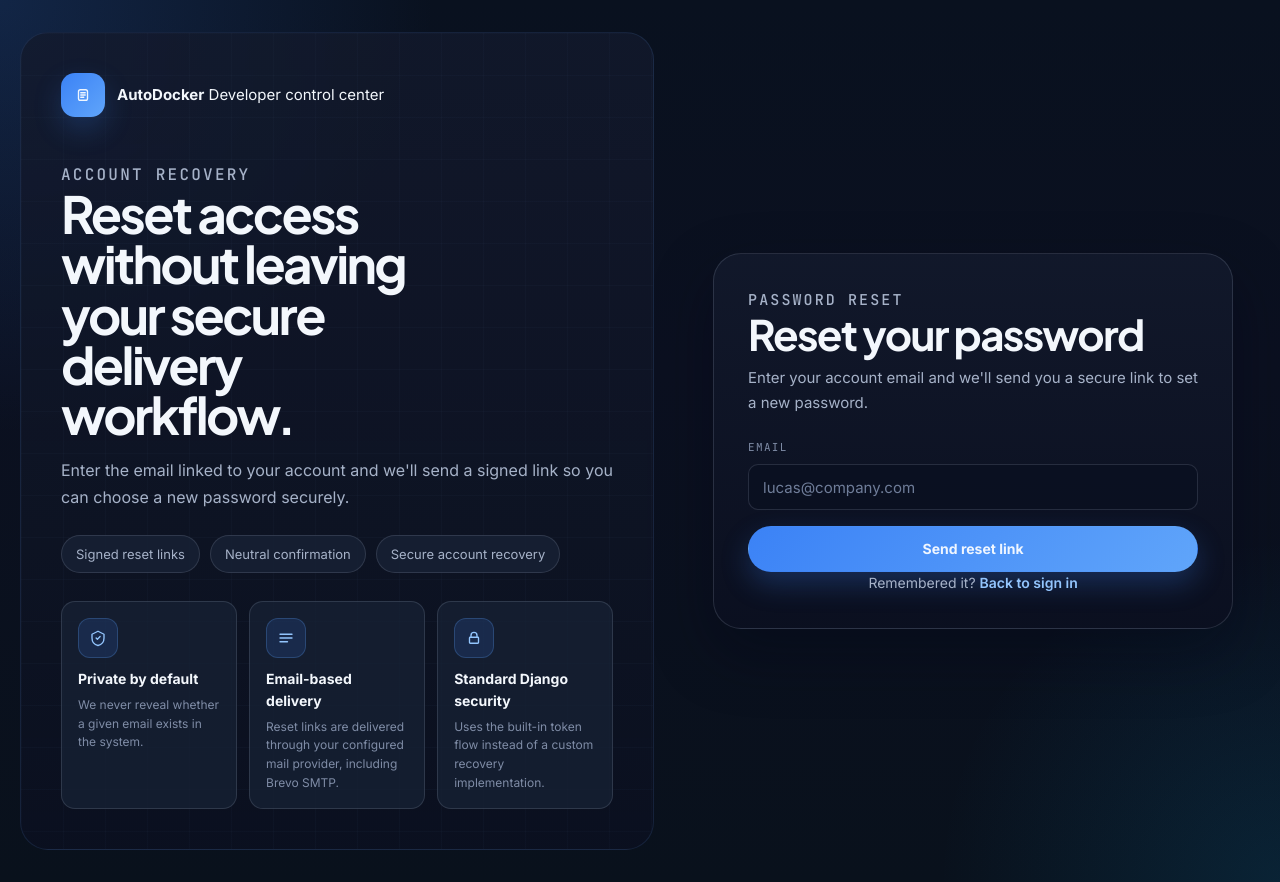
After one commit to LucasTabacchi/autodocker, a Django app: page /accounts/password-reset/ in a window 1280 px wide. The commit adds this page. Run offline with Django 5.2, Linux system fonts and the light colour scheme; parts of the project's set-up code (start-up, migrations or seed data) failed here and were passed over.

Commit message:
Add password reset email flow

```diff
--- a/config/urls.py
+++ b/config/urls.py
@@ -4,13 +4,33 @@ from django.contrib import admin
 from django.contrib.auth import views as auth_views
 from django.urls import include, path
 
-from core.views import HealthcheckView, SignInView, SignUpView
+from core.views import (
+    HealthcheckView,
+    PasswordResetCompleteCustomView,
+    PasswordResetConfirmCustomView,
+    PasswordResetDoneCustomView,
+    PasswordResetRequestView,
+    SignInView,
+    SignUpView,
+)
 
 urlpatterns = [
     path("admin/", admin.site.urls),
     path("accounts/login/", SignInView.as_view(), name="login"),
     path("accounts/signup/", SignUpView.as_view(), name="signup"),
     path("accounts/logout/", auth_views.LogoutView.as_view(), name="logout"),
+    path("accounts/password-reset/", PasswordResetRequestView.as_view(), name="password_reset"),
+    path("accounts/password-reset/sent/", PasswordResetDoneCustomView.as_view(), name="password_reset_done"),
+    path(
+        "accounts/password-reset/confirm/<uidb64>/<token>/",
+        PasswordResetConfirmCustomView.as_view(),
+        name="password_reset_confirm",
+    ),
+    path(
+        "accounts/password-reset/complete/",
+        PasswordResetCompleteCustomView.as_view(),
+        name="password_reset_complete",
+    ),
     path("health/", HealthcheckView.as_view(), name="health"),
     path("", include("core.urls")),
     path("api/", include("core.api.urls")),
--- a/core/forms.py
+++ b/core/forms.py
@@ -2,7 +2,7 @@ from __future__ import annotations
 
 from django import forms
 from django.contrib.auth import get_user_model
-from django.contrib.auth.forms import UserCreationForm
+from django.contrib.auth.forms import PasswordResetForm, SetPasswordForm, UserCreationForm
 
 
 class AnalysisSubmissionForm(forms.Form):
@@ -47,6 +47,40 @@ class AnalysisSubmissionForm(forms.Form):
         if archive and not archive.name.lower().endswith(".zip"):
             raise forms.ValidationError("Only .zip archives are supported for this flow.")
         return cleaned_data
+
+
+class PasswordResetRequestForm(PasswordResetForm):
+    def __init__(self, *args, **kwargs):
+        super().__init__(*args, **kwargs)
+        self.fields["email"].label = "Email"
+        self.fields["email"].widget.attrs.update(
+            {
+                "placeholder": "lucas@company.com",
+                "autocomplete": "email",
+                "class": "signup-input",
+            }
+        )
+
+
+class PasswordResetConfirmCustomForm(SetPasswordForm):
+    def __init__(self, *args, **kwargs):
+        super().__init__(*args, **kwargs)
+        self.fields["new_password1"].label = "New password"
+        self.fields["new_password1"].widget.attrs.update(
+            {
+                "placeholder": "Minimum 8 characters",
+                "autocomplete": "new-password",
+                "class": "signup-input signup-input--password",
+            }
+        )
+        self.fields["new_password2"].label = "Confirm new password"
+        self.fields["new_password2"].widget.attrs.update(
+            {
+                "placeholder": "Repeat your new password",
+                "autocomplete": "new-password",
+                "class": "signup-input signup-input--password",
+            }
+        )
 
 
 class SignUpForm(UserCreationForm):
--- a/core/static/core/css/app.css
+++ b/core/static/core/css/app.css
@@ -386,6 +386,13 @@ textarea:focus-visible,
   color: #fdb7b7;
 }
 
+.form-message--info {
+  display: block;
+  background: var(--primary-soft);
+  border: 1px solid rgba(59, 130, 246, 0.22);
+  color: #dbeafe;
+}
+
 .icon-chip {
   display: inline-grid;
   place-items: center;
@@ -406,23 +413,28 @@ textarea:focus-visible,
 .auth-page {
   width: min(1240px, calc(100% - 32px));
   margin: 0 auto;
-  min-height: 100vh;
+  min-height: calc(100vh - 32px);
   display: grid;
   grid-template-columns: minmax(0, 1.05fr) minmax(0, 0.95fr);
   gap: var(--space-8);
-  align-items: center;
+  align-items: start;
   padding: var(--space-8) 0;
 }
 
 .auth-showcase {
   position: relative;
+  display: flex;
+  flex-direction: column;
+  justify-content: space-between;
+  gap: 28px;
   padding: var(--space-10);
   border-radius: var(--radius-xl);
   border: 1px solid rgba(96, 165, 250, 0.12);
   background:
     linear-gradient(180deg, rgba(18, 25, 43, 0.9), rgba(11, 16, 32, 0.86)),
     radial-gradient(circle at top left, rgba(59, 130, 246, 0.18), transparent 34%);
-  overflow: hidden;
+  min-height: 100%;
+  overflow: clip;
 }
 
 .auth-showcase::before {
@@ -447,7 +459,7 @@ textarea:focus-visible,
   display: inline-flex;
   align-items: center;
   gap: 12px;
-  margin-bottom: 56px;
+  margin-bottom: 44px;
 }
 
 .auth-brand__mark {
@@ -469,10 +481,10 @@ textarea:focus-visible,
 }
 
 .auth-showcase h1 {
-  max-width: 11ch;
+  max-width: 10ch;
   margin-bottom: 18px;
   font-family: var(--font-heading);
-  font-size: clamp(40px, 5vw, 64px);
+  font-size: clamp(34px, 4vw, 58px);
   line-height: 0.98;
   letter-spacing: -0.05em;
 }
@@ -485,7 +497,7 @@ textarea:focus-visible,
 }
 
 .auth-proof-list {
-  margin-top: 28px;
+  margin-top: 24px;
   display: flex;
   flex-wrap: wrap;
   gap: 10px;
@@ -504,14 +516,14 @@ textarea:focus-visible,
 }
 
 .auth-showcase__footer {
-  margin-top: 40px;
+  margin-top: auto;
   display: grid;
   grid-template-columns: repeat(3, minmax(0, 1fr));
   gap: 12px;
 }
 
 .auth-proof-card {
-  padding: 18px;
+  padding: 16px;
   border-radius: var(--radius-md);
   border: 1px solid var(--border-soft);
   background: rgba(24, 34, 53, 0.74);
@@ -519,19 +531,22 @@ textarea:focus-visible,
 
 .auth-proof-card strong {
   display: block;
-  margin: 12px 0 6px;
-  font-size: 15px;
+  margin: 10px 0 6px;
+  font-size: 14px;
 }
 
 .auth-proof-card p {
-  font-size: 13px;
+  font-size: 12px;
   color: var(--text-soft);
   max-width: none;
+  line-height: 1.55;
 }
 
 .auth-panel {
   display: flex;
   justify-content: center;
+  align-items: center;
+  min-height: 100%;
 }
 
 .auth-panel__card {
@@ -580,6 +595,10 @@ textarea:focus-visible,
   text-align: center;
   color: var(--text-muted);
   font-size: 14px;
+}
+
+.auth-helper + .auth-helper {
+  margin-top: 10px;
 }
 
 .auth-helper a {
--- a/core/templates/core/dashboard.html
+++ b/core/templates/core/dashboard.html
@@ -20,7 +20,7 @@
     </div>
 
     <nav class="sidebar-nav" aria-label="Primary">
-      <button type="button" class="nav-link is-active" data-run-tab-target="summary">Overview</button>
+      <button type="button" class="nav-link is-active" data-run-tab-target="summary" data-scroll-target="overview-hero">Overview</button>
       <button type="button" class="nav-link" data-workbench-target="analysis-form">New Analysis</button>
       <button type="button" class="nav-link" data-run-tab-target="artifacts">Artifacts</button>
       <button type="button" class="nav-link" data-run-tab-target="delivery">Delivery</button>
@@ -84,7 +84,7 @@
     </header>
 
     <div class="dashboard-content">
-      <section class="panel overview-hero">
+      <section id="overview-hero" class="panel overview-hero">
         <div>
           <p class="section-kicker">Developer control center</p>
           <h1>Generate, validate, and ship Docker artifacts without leaving the workspace.</h1>
--- a/core/views.py
+++ b/core/views.py
@@ -2,6 +2,7 @@ from __future__ import annotations
 
 from django.contrib.auth.forms import AuthenticationForm
 from django.contrib.auth import login
+from django.contrib.auth import views as auth_views
 from django.contrib.auth.mixins import LoginRequiredMixin
 from django.http import HttpRequest
 from django.http import HttpResponseRedirect, JsonResponse
@@ -16,7 +17,12 @@ from core.api.serializers import (
     DashboardWorkspaceInvitationSerializer,
     DashboardWorkspaceSerializer,
 )
-from core.forms import AnalysisSubmissionForm, SignUpForm
+from core.forms import (
+    AnalysisSubmissionForm,
+    PasswordResetConfirmCustomForm,
+    PasswordResetRequestForm,
+    SignUpForm,
+)
 from core.models import ExternalRepoConnection, ProjectAnalysis, Workspace
 from core.services.runtime import preview_runtime_capability
 from core.services.workspaces import (
@@ -159,6 +165,33 @@ class SignUpView(FormView):
         return HttpResponseRedirect(self.get_success_url())
 
 
+class PasswordResetRequestView(auth_views.PasswordResetView):
+    email_template_name = "registration/password_reset_email.txt"
+    form_class = PasswordResetRequestForm
+    subject_template_name = "registration/password_reset_subject.txt"
+    success_url = reverse_lazy("password_reset_done")
+    template_name = "registration/password_reset_form.html"
+
+    def get_context_data(self, **kwargs):
+        context = super().get_context_data(**kwargs)
+        context["page_kicker"] = "Password reset"
+        return context
+
+
+class PasswordResetDoneCustomView(auth_views.PasswordResetDoneView):
+    template_name = "registration/password_reset_done.html"
+
+
+class PasswordResetConfirmCustomView(auth_views.PasswordResetConfirmView):
+    form_class = PasswordResetConfirmCustomForm
+    success_url = reverse_lazy("password_reset_complete")
+    template_name = "registration/password_reset_confirm.html"
+
+
+class PasswordResetCompleteCustomView(auth_views.PasswordResetCompleteView):
+    template_name = "registration/password_reset_complete.html"
+
+
 class HealthcheckView(View):
     def get(self, request):
         return JsonResponse({"ok": True, "service": "autodocker"})
--- a/templates/registration/login.html
+++ b/templates/registration/login.html
@@ -102,6 +102,9 @@
         <div class="form-message form-message--error{% if form.non_field_errors %} show{% endif %}" id="errorMsg">{% if form.non_field_errors %}{% for error in form.non_field_errors %}<div>{{ error }}</div>{% endfor %}{% endif %}</div>
       </div>
 
+      <p class="auth-helper">
+        <a href="{% url 'password_reset' %}">Forgot password?</a>
+      </p>
       <p class="auth-helper">
         Don't have an account yet? <a href="{% url 'signup' %}">Create account</a>
       </p>
--- /dev/null
+++ b/templates/registration/password_reset_form.html
@@ -0,0 +1,97 @@
+{% extends "base.html" %}
+
+{% block title %}Reset Password | AutoDocker{% endblock %}
+
+{% block body_class %}auth-body{% endblock %}
+
+{% block content %}
+<main class="auth-page">
+  <section class="auth-showcase">
+    <div class="auth-showcase__content">
+      <div class="auth-brand">
+        <div class="auth-brand__mark" aria-hidden="true">
+          <svg viewBox="0 0 24 24" class="icon-svg">
+            <path d="M6 7.5A2.5 2.5 0 0 1 8.5 5h7A2.5 2.5 0 0 1 18 7.5v9A2.5 2.5 0 0 1 15.5 19h-7A2.5 2.5 0 0 1 6 16.5z" fill="none" stroke="currentColor" stroke-width="1.8"/>
+            <path d="M9 9h6M9 12h6M9 15h4" fill="none" stroke="currentColor" stroke-width="1.8" stroke-linecap="round"/>
+          </svg>
+        </div>
+        <div class="auth-brand__copy">
+          <strong>AutoDocker</strong>
+          <span>Developer control center</span>
+        </div>
+      </div>
+
+      <p class="section-kicker">Account recovery</p>
+      <h1>Reset access without leaving your secure delivery workflow.</h1>
+      <p>
+        Enter the email linked to your account and we'll send a signed link so you can choose a new password securely.
+      </p>
+
+      <div class="auth-proof-list">
+        <span class="auth-proof-pill">Signed reset links</span>
+        <span class="auth-proof-pill">Neutral confirmation</span>
+        <span class="auth-proof-pill">Secure account recovery</span>
+      </div>
+    </div>
+
+    <div class="auth-showcase__footer">
+      <article class="auth-proof-card">
+        <span class="icon-chip" aria-hidden="true">
+          <svg viewBox="0 0 24 24" class="icon-svg">
+            <path d="M12 3 4 7v5c0 4.7 3.2 8.9 8 10 4.8-1.1 8-5.3 8-10V7z" fill="none" stroke="currentColor" stroke-width="1.8" stroke-linejoin="round"/>
+            <path d="m9.5 12 1.7 1.7L14.8 10" fill="none" stroke="currentColor" stroke-width="1.8" stroke-linecap="round" stroke-linejoin="round"/>
+          </svg>
+        </span>
+        <strong>Private by default</strong>
+        <p>We never reveal whether a given email exists in the system.</p>
+      </article>
+
+      <article class="auth-proof-card">
+        <span class="icon-chip" aria-hidden="true">
+          <svg viewBox="0 0 24 24" class="icon-svg">
+            <path d="M4 7h16M4 12h16M4 17h10" fill="none" stroke="currentColor" stroke-width="1.8" stroke-linecap="round"/>
+          </svg>
+        </span>
+        <strong>Email-based delivery</strong>
+        <p>Reset links are delivered through your configured mail provider, including Brevo SMTP.</p>
+      </article>
+
+      <article class="auth-proof-card">
+        <span class="icon-chip" aria-hidden="true">
+          <svg viewBox="0 0 24 24" class="icon-svg">
+            <path d="M8 11V8.5a4 4 0 1 1 8 0V11M7 11h10a1 1 0 0 1 1 1v6a1 1 0 0 1-1 1H7a1 1 0 0 1-1-1v-6a1 1 0 0 1 1-1Z" fill="none" stroke="currentColor" stroke-width="1.8" stroke-linejoin="round"/>
+          </svg>
+        </span>
+        <strong>Standard Django security</strong>
+        <p>Uses the built-in token flow instead of a custom recovery implementation.</p>
+      </article>
+    </div>
+  </section>
+
+  <section class="auth-panel">
+    <div class="auth-panel__card">
+      <div class="auth-panel__header">
+        <p class="section-kicker">Password reset</p>
+        <h1>Reset your password</h1>
+        <p>Enter your account email and we'll send you a secure link to set a new password.</p>
+      </div>
+
+      <form method="post" class="auth-form-stack" novalidate>
+        {% csrf_token %}
+
+        <div class="field">
+          <label for="{{ form.email.id_for_label }}">{{ form.email.label }}</label>
+          {{ form.email }}
+          {{ form.email.errors }}
+        </div>
+
+        <button class="primary-button primary-button--full" type="submit">Send reset link</button>
+      </form>
+
+      <p class="auth-helper">
+        Remembered it? <a href="{% url 'login' %}">Back to sign in</a>
+      </p>
+    </div>
+  </section>
+</main>
+{% endblock %}
--- /dev/null
+++ b/templates/registration/password_reset_subject.txt
@@ -0,0 +1 @@
+Reset your AutoDocker password
```
Also changed, not shown: config/settings.py (+9 -0 lines), core/static/core/js/app.js (+14 -1 lines), core/tests/test_api.py (+77 -0 lines), templates/registration/password_reset_complete.html (added, +46 -0 lines), templates/registration/password_reset_confirm.html (added, +77 -0 lines), templates/registration/password_reset_done.html (added, +49 -0 lines), templates/registration/password_reset_email.txt (added, +10 -0 lines), 2 other files.
